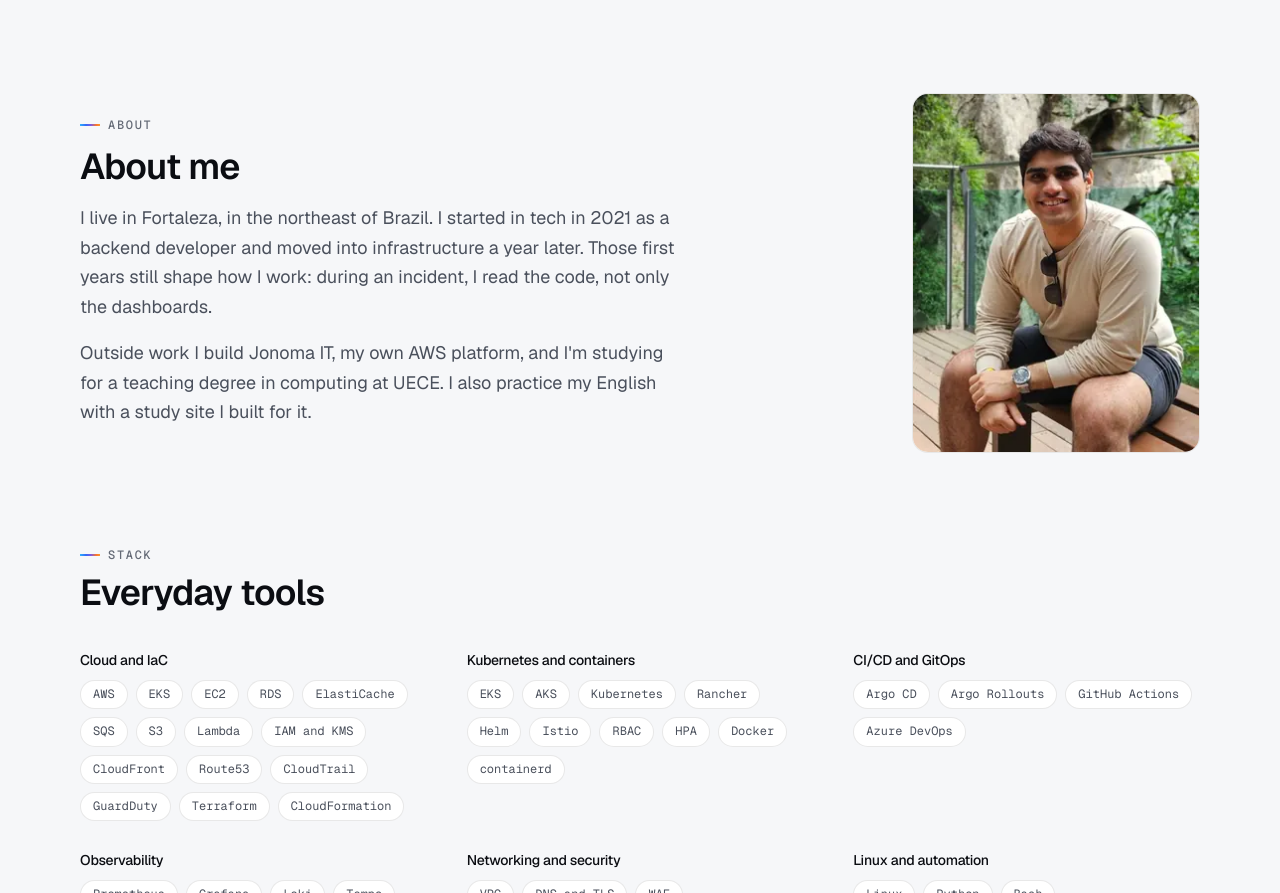
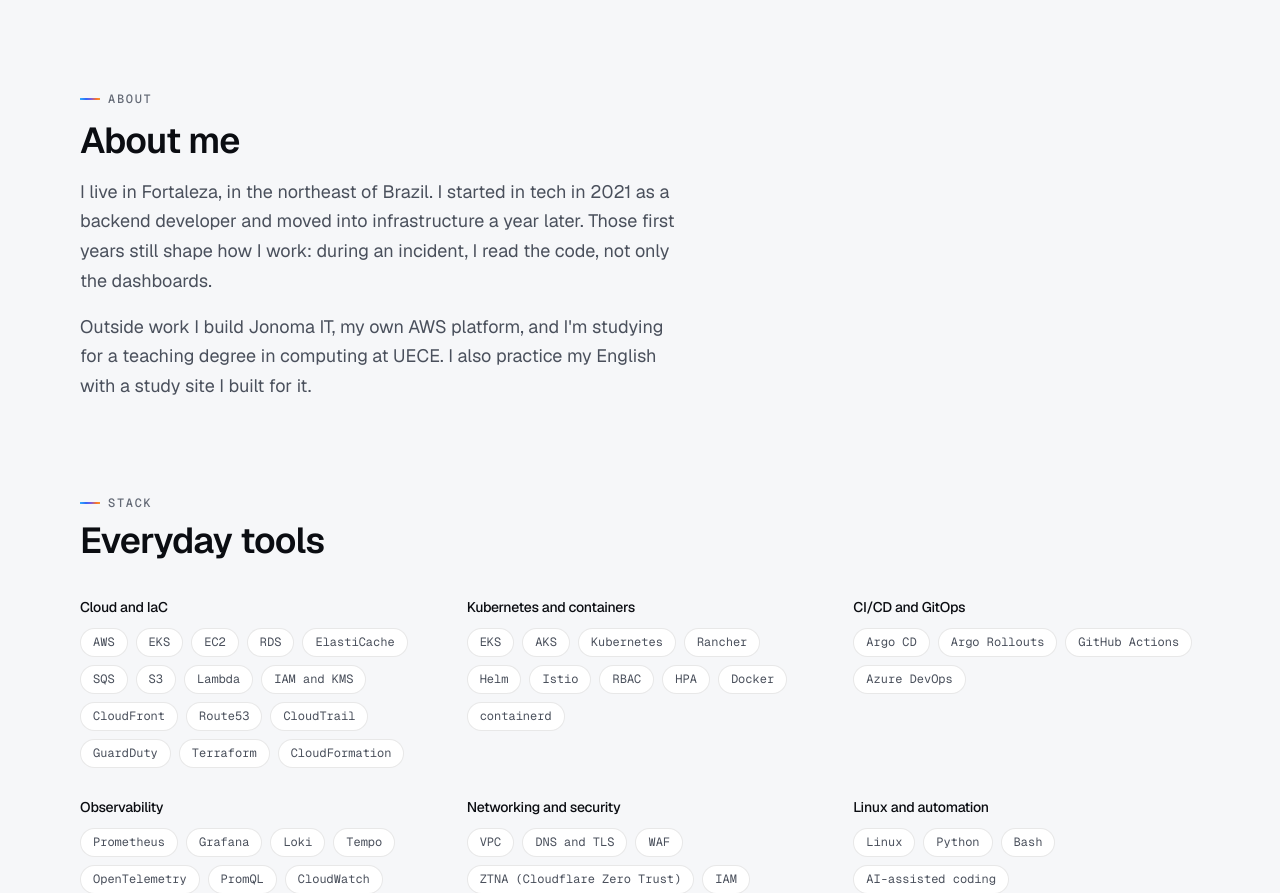
Before and after one commit to JonomaIT/web-joshuel, a plain HTML site: page site/index.html in a window 1280 px wide. Shown: the part 2933-3826 px from the top of the page. Drawn offline with Linux system fonts and the light colour scheme.

Commit message:
feat(ui): About me without a photo for now (S4)
The user asked to keep the About section but drop its photo until a new
one is taken. The section is text only, in one column; the photo files
are removed. The .about grid and .about__photo styles stay for when the
photo returns.

Co-Authored-By: Claude Opus 5.5 <noreply@anthropic.com>

```diff
--- a/site/index.html
+++ b/site/index.html
@@ -264,18 +264,15 @@
     </section>
 
     <!-- ------------------------------------------------------------ about -->
+    <!-- Sem foto por enquanto: com a foto nova, volta o grid .about com um <figure class="about__photo">. -->
     <section class="section" id="about" aria-labelledby="about-title">
-      <div class="container about">
+      <div class="container">
         <div class="about__copy reveal">
           <span class="eyebrow">About</span>
           <h2 class="section__title" id="about-title">About me</h2>
           <p>I live in Fortaleza, in the northeast of Brazil. I started in tech in 2021 as a backend developer and moved into infrastructure a year later. Those first years still shape how I work: during an incident, I read the code, not only the dashboards.</p>
           <p>Outside work I build Jonoma IT, my own AWS platform, and I'm studying for a teaching degree in computing at UECE. I also practice my English with a study site I built for it.</p>
-          <!-- TODO(sobre): fatos pessoais do usuário (o que gosta de fazer etc.), até ~90 palavras no total. -->
         </div>
-        <figure class="about__photo reveal">
-          <img src="/img/photos/about-288.webp" srcset="/img/photos/about-288.webp 288w, /img/photos/about-576.webp 576w" sizes="(max-width: 760px) 16rem, 18rem" width="288" height="360" loading="lazy" alt="Joshuel smiling, sitting on a bench on a wooden deck among the trees">
-        </figure>
       </div>
     </section>
 
```
Also changed, not shown: site/img/photos/about-288.webp (deleted), site/img/photos/about-576.webp (deleted).
